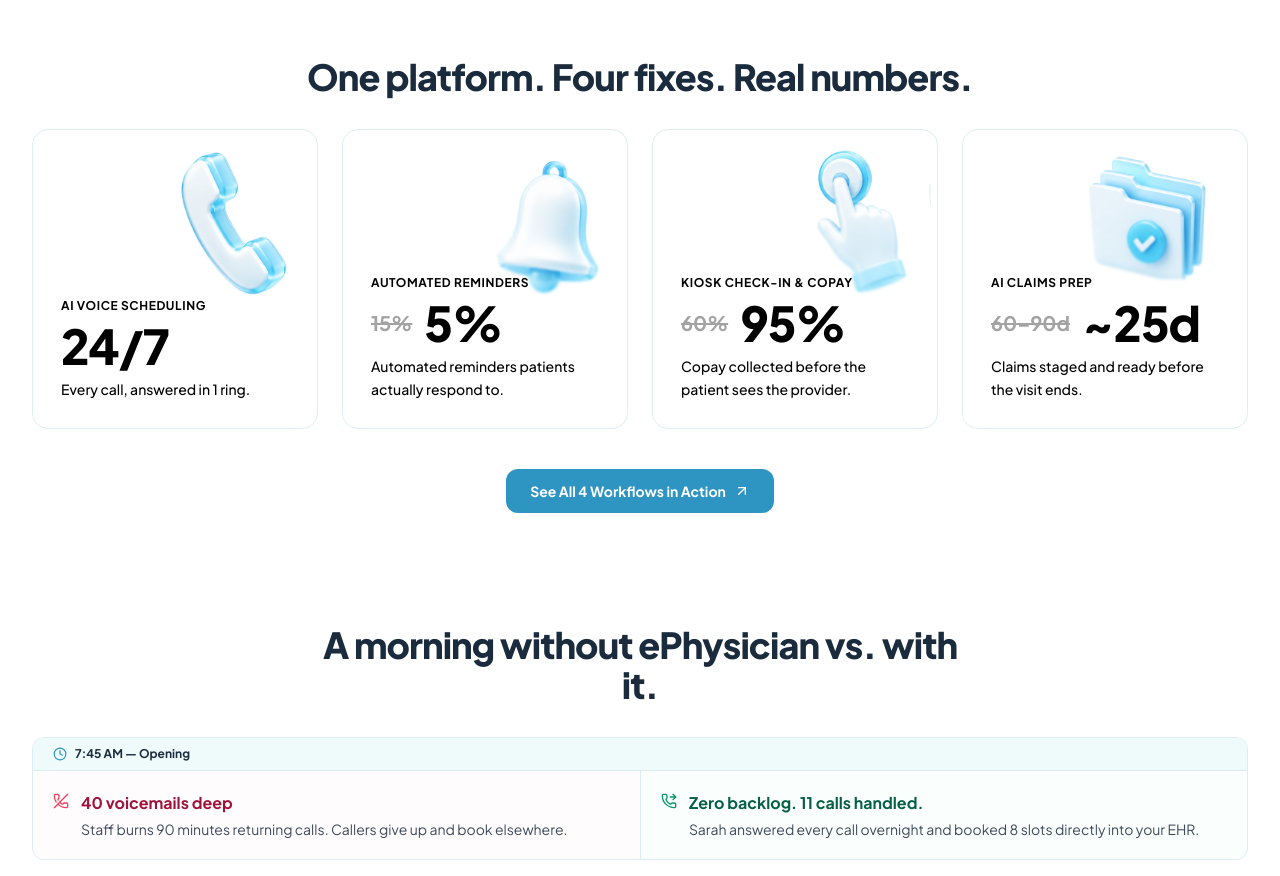
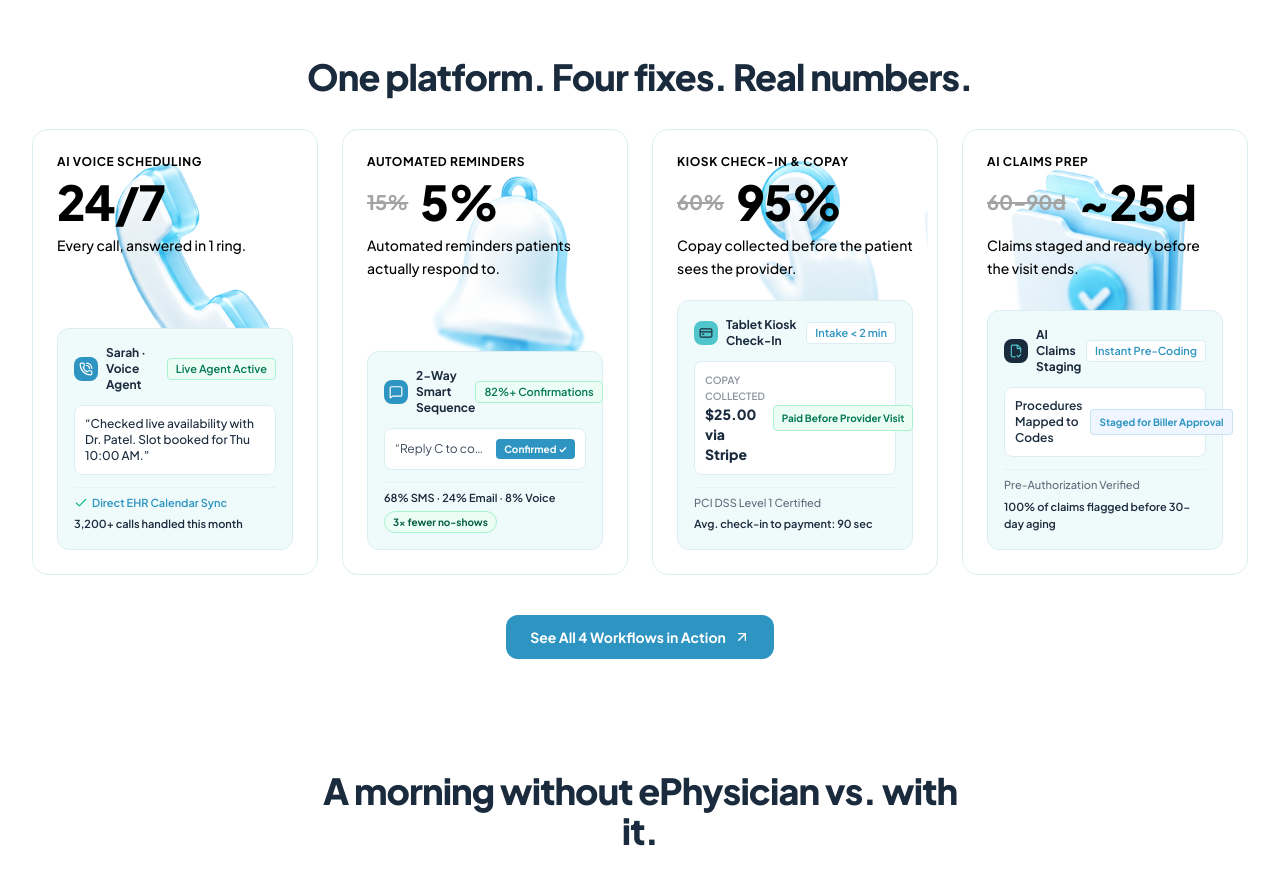
Before and after one commit to Annyxtopheles/ephysician-redesign, a React (Vite) app: page / in a window 1280 px wide. Shown: the part 1660-2536 px from the top of the page. Built offline with nearby package versions, Linux system fonts and the light colour scheme.

Commit message:
Add two-row layout with surface-pale proof snippets and footer facts to One Platform cards

```diff
--- a/src/components/WorkflowPillars.tsx
+++ b/src/components/WorkflowPillars.tsx
@@ -1,5 +1,5 @@
 import React from 'react';
-import { ArrowUpRight } from 'lucide-react';
+import { ArrowUpRight, PhoneCall, MessageSquare, CreditCard, FileCheck2, Check } from 'lucide-react';
 import { BigStatDisplay } from './BigStatDisplay';
 
 import bgVoice from '../assets/cards/card-voice.png';
@@ -23,11 +23,11 @@
           </h2>
         </div>
 
-        {/* 4 Pillars Grid — 4 cards in 1 line on desktop with image backgrounds and all black text aligned to left-bottom */}
+        {/* 4 Pillars Grid — 4 cards in 1 line on desktop, two-row layout with proof snippets */}
         <div className="grid grid-cols-1 sm:grid-cols-2 lg:grid-cols-4 gap-4 sm:gap-6">
 
           {/* Card 1 — AI Voice Scheduling */}
-          <div className="relative bg-white rounded-2xl overflow-hidden p-6 sm:p-7 shadow-xs hover:shadow-lg hover:-translate-y-1 transition-all duration-300 flex flex-col justify-end items-start text-left min-h-[280px] sm:min-h-[300px] group border border-border-soft">
+          <div className="relative bg-white rounded-2xl overflow-hidden p-5 sm:p-6 shadow-xs hover:shadow-lg hover:-translate-y-1 transition-all duration-300 flex flex-col justify-between group border border-border-soft">
             <img
               src={bgVoice}
               alt=""
@@ -35,7 +35,8 @@
               className="absolute inset-0 w-full h-full object-cover object-right pointer-events-none select-none z-0 transition-transform duration-500 group-hover:scale-105"
             />
 
-            <div className="relative z-10 flex flex-col items-start text-left space-y-2 mt-auto">
+            {/* Top Row — Unchanged */}
+            <div className="relative z-10 flex flex-col items-start text-left space-y-2">
               <span className="text-xs font-bold font-heading text-black uppercase tracking-wider">
                 AI VOICE SCHEDULING
               </span>
@@ -48,10 +49,38 @@
                 Every call, answered in 1 ring.
               </p>
             </div>
+
+            {/* Second Row — Mini-UI Proof Snippet */}
+            <div className="relative z-10 w-full bg-[#EFFAFB] rounded-xl p-3.5 sm:p-4 border border-border-soft space-y-3 mt-5">
+              <div className="flex items-center justify-between text-xs">
+                <div className="flex items-center gap-2">
+                  <div className="w-6 h-6 rounded-lg bg-brand-blue text-white flex items-center justify-center shrink-0">
+                    <PhoneCall className="w-3.5 h-3.5" />
+                  </div>
+                  <span className="font-bold text-brand-navy">Sarah · Voice Agent</span>
+                </div>
+                <span className="text-[11px] font-semibold text-emerald-700 bg-emerald-50 px-2 py-0.5 rounded border border-emerald-200 shrink-0">
+                  Live Agent Active
+                </span>
+              </div>
+
+              <div className="p-2.5 rounded-lg bg-white border border-border-soft text-xs text-text-body">
+                <p className="font-medium text-brand-navy">
+                  &ldquo;Checked live availability with Dr. Patel. Slot booked for Thu 10:00 AM.&rdquo;
+                </p>
+              </div>
+
+              <div className="flex flex-wrap items-center justify-between gap-x-2 gap-y-1 text-[11px] font-medium text-text-body/80 pt-1.5 border-t border-border-soft/60">
+                <span className="flex items-center gap-1 text-brand-blue font-semibold">
+                  <Check className="w-3.5 h-3.5 text-emerald-500 shrink-0" /> Direct EHR Calendar Sync
+                </span>
+                <span className="font-semibold text-brand-navy">3,200+ calls handled this month</span>
+              </div>
+            </div>
           </div>
 
           {/* Card 2 — Automated Reminders */}
-          <div className="relative bg-white rounded-2xl overflow-hidden p-6 sm:p-7 shadow-xs hover:shadow-lg hover:-translate-y-1 transition-all duration-300 flex flex-col justify-end items-start text-left min-h-[280px] sm:min-h-[300px] group border border-border-soft">
+          <div className="relative bg-white rounded-2xl overflow-hidden p-5 sm:p-6 shadow-xs hover:shadow-lg hover:-translate-y-1 transition-all duration-300 flex flex-col justify-between group border border-border-soft">
             <img
               src={bgReminders}
               alt=""
@@ -59,7 +88,8 @@
               className="absolute inset-0 w-full h-full object-cover object-right pointer-events-none select-none z-0 transition-transform duration-500 group-hover:scale-105"
             />
 
-            <div className="relative z-10 flex flex-col items-start text-left space-y-2 mt-auto">
+            {/* Top Row — Unchanged */}
+            <div className="relative z-10 flex flex-col items-start text-left space-y-2">
               <span className="text-xs font-bold font-heading text-black uppercase tracking-wider">
                 AUTOMATED REMINDERS
               </span>
@@ -77,10 +107,39 @@
                 Automated reminders patients actually respond to.
               </p>
             </div>
+
+            {/* Second Row — Mini-UI Proof Snippet */}
+            <div className="relative z-10 w-full bg-[#EFFAFB] rounded-xl p-3.5 sm:p-4 border border-border-soft space-y-3 mt-5">
+              <div className="flex items-center justify-between text-xs">
+                <div className="flex items-center gap-2">
+                  <div className="w-6 h-6 rounded-lg bg-brand-blue text-white flex items-center justify-center shrink-0">
+                    <MessageSquare className="w-3.5 h-3.5" />
+                  </div>
+                  <span className="font-bold text-brand-navy">2-Way Smart Sequence</span>
+                </div>
+                <span className="text-[11px] font-semibold text-emerald-700 bg-emerald-50 px-2 py-0.5 rounded border border-emerald-200 shrink-0">
+                  82%+ Confirmations
+                </span>
+              </div>
+
+              <div className="flex items-center justify-between p-2.5 rounded-lg bg-white border border-border-soft text-xs gap-2">
+                <span className="text-text-body truncate">&ldquo;Reply C to confirm or R to reschedule&rdquo;</span>
+                <span className="text-[10px] font-bold px-2 py-0.5 rounded bg-brand-blue text-white shrink-0">
+                  Confirmed ✓
+                </span>
+              </div>
+
+              <div className="flex flex-wrap items-center justify-between gap-x-2 gap-y-1 text-[11px] font-medium text-text-body/80 pt-1.5 border-t border-border-soft/60">
+                <span className="font-semibold text-brand-navy">68% SMS · 24% Email · 8% Voice</span>
+                <span className="text-[10px] font-bold px-2 py-0.5 rounded-full bg-emerald-50 border border-emerald-200 text-emerald-800 shrink-0">
+                  3× fewer no-shows
+                </span>
+              </div>
+            </div>
           </div>
 
           {/* Card 3 — Kiosk Check-In & Copay */}
-          <div className="relative bg-white rounded-2xl overflow-hidden p-6 sm:p-7 shadow-xs hover:shadow-lg hover:-translate-y-1 transition-all duration-300 flex flex-col justify-end items-start text-left min-h-[280px] sm:min-h-[300px] group border border-border-soft">
+          <div className="relative bg-white rounded-2xl overflow-hidden p-5 sm:p-6 shadow-xs hover:shadow-lg hover:-translate-y-1 transition-all duration-300 flex flex-col justify-between group border border-border-soft">
             <img
               src={bgKiosk}
               alt=""
@@ -88,7 +147,8 @@
               className="absolute inset-0 w-full h-full object-cover object-right pointer-events-none select-none z-0 transition-transform duration-500 group-hover:scale-105"
             />
 
-            <div className="relative z-10 flex flex-col items-start text-left space-y-2 mt-auto">
+            {/* Top Row — Unchanged */}
+            <div className="relative z-10 flex flex-col items-start text-left space-y-2">
               <span className="text-xs font-bold font-heading text-black uppercase tracking-wider">
                 KIOSK CHECK-IN & COPAY
               </span>
@@ -106,10 +166,40 @@
                 Copay collected before the patient sees the provider.
               </p>
             </div>
+
+            {/* Second Row — Mini-UI Proof Snippet */}
+            <div className="relative z-10 w-full bg-[#EFFAFB] rounded-xl p-3.5 sm:p-4 border border-border-soft space-y-3 mt-5">
+              <div className="flex items-center justify-between text-xs">
+                <div className="flex items-center gap-2">
+                  <div className="w-6 h-6 rounded-lg bg-brand-teal text-white flex items-center justify-center shrink-0">
+                    <CreditCard className="w-3.5 h-3.5 text-brand-navy" />
+                  </div>
+                  <span className="font-bold text-brand-navy">Tablet Kiosk Check-In</span>
+                </div>
+                <span className="text-[11px] font-semibold text-brand-blue bg-white px-2 py-0.5 rounded border border-border-soft shrink-0">
+                  Intake &lt; 2 min
+                </span>
+              </div>
+
+              <div className="flex items-center justify-between p-2.5 rounded-lg bg-white border border-border-soft text-xs gap-2">
+                <div>
+                  <span className="text-[10px] text-text-body/60 uppercase block font-semibold">COPAY COLLECTED</span>
+                  <span className="font-extrabold text-brand-navy text-xs sm:text-sm">$25.00 via Stripe</span>
+                </div>
+                <span className="text-[10px] font-bold text-emerald-700 bg-emerald-50 px-2 py-1 rounded border border-emerald-200 shrink-0">
+                  Paid Before Provider Visit
+                </span>
+              </div>
+
+              <div className="flex flex-wrap items-center justify-between gap-x-2 gap-y-1 text-[11px] font-medium text-text-body/80 pt-1.5 border-t border-border-soft/60">
+                <span>PCI DSS Level 1 Certified</span>
+                <span className="font-semibold text-brand-navy">Avg. check-in to payment: 90 sec</span>
+              </div>
+            </div>
           </div>
 
           {/* Card 4 — AI Claims Prep */}
-          <div className="relative bg-white rounded-2xl overflow-hidden p-6 sm:p-7 shadow-xs hover:shadow-lg hover:-translate-y-1 transition-all duration-300 flex flex-col justify-end items-start text-left min-h-[280px] sm:min-h-[300px] group border border-border-soft">
+          <div className="relative bg-white rounded-2xl overflow-hidden p-5 sm:p-6 shadow-xs hover:shadow-lg hover:-translate-y-1 transition-all duration-300 flex flex-col justify-between group border border-border-soft">
             <img
               src={bgClaims}
               alt=""
@@ -117,7 +207,8 @@
               className="absolute inset-0 w-full h-full object-cover object-right pointer-events-none select-none z-0 transition-transform duration-500 group-hover:scale-105"
             />
 
-            <div className="relative z-10 flex flex-col items-start text-left space-y-2 mt-auto">
+            {/* Top Row — Unchanged */}
+            <div className="relative z-10 flex flex-col items-start text-left space-y-2">
               <span className="text-xs font-bold font-heading text-black uppercase tracking-wider">
                 AI CLAIMS PREP
               </span>
@@ -135,6 +226,33 @@
               <p className="text-sm text-black font-medium leading-relaxed">
                 Claims staged and ready before the visit ends.
               </p>
+            </div>
+
+            {/* Second Row — Mini-UI Proof Snippet */}
+            <div className="relative z-10 w-full bg-[#EFFAFB] rounded-xl p-3.5 sm:p-4 border border-border-soft space-y-3 mt-5">
+              <div className="flex items-center justify-between text-xs">
+                <div className="flex items-center gap-2">
+                  <div className="w-6 h-6 rounded-lg bg-brand-navy text-white flex items-center justify-center shrink-0">
+                    <FileCheck2 className="w-3.5 h-3.5 text-brand-teal" />
+                  </div>
+                  <span className="font-bold text-brand-navy">AI Claims Staging</span>
+                </div>
+                <span className="text-[11px] font-semibold text-brand-blue bg-white px-2 py-0.5 rounded border border-border-soft shrink-0">
+                  Instant Pre-Coding
+                </span>
+              </div>
+
+              <div className="flex items-center justify-between p-2.5 rounded-lg bg-white border border-border-soft text-xs gap-2">
+                <span className="text-brand-navy font-semibold text-xs">Procedures Mapped to Codes</span>
+                <span className="text-[10px] font-bold text-brand-blue bg-blue-50 px-2 py-1 rounded border border-brand-blue/20 shrink-0">
+                  Staged for Biller Approval
+                </span>
+              </div>
+
+              <div className="flex flex-wrap items-center justify-between gap-x-2 gap-y-1 text-[11px] font-medium text-text-body/80 pt-1.5 border-t border-border-soft/60">
+                <span>Pre-Authorization Verified</span>
+                <span className="font-semibold text-brand-navy">100% of claims flagged before 30-day aging</span>
+              </div>
             </div>
           </div>
 
```
